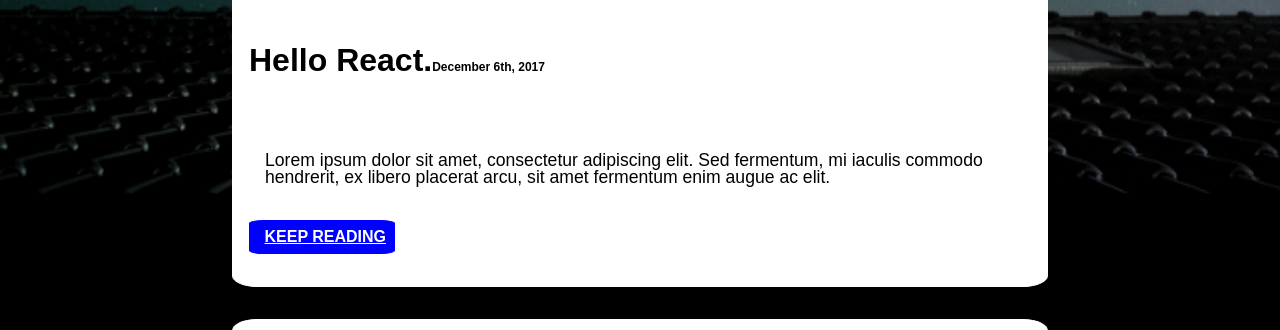
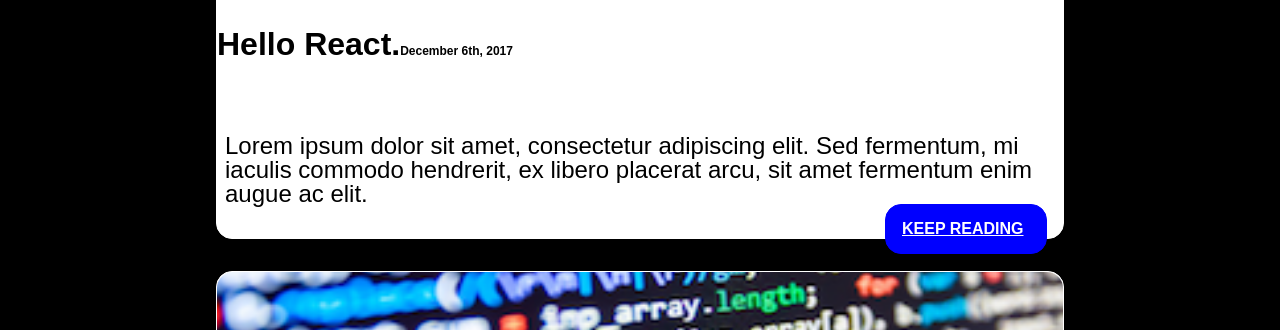
Before and after one commit to jfordnose64/portfolio, a website: page public/index.html in a window 1280 px wide. Shown: the part 845-1175 px from the top of the page. Drawn offline with Linux system fonts and the light colour scheme.

Commit message:
fixed border radius

```diff
--- a/public/index.html
+++ b/public/index.html
@@ -34,7 +34,7 @@
     </article>
     <section class="border_1">
       <nav class="image_border">
-        <img src="./images/code.png" alt="code" class="code" />
+        <img src="./images/react.png" alt="react" class="react" />
         <article class="header_img">
           <h1>
             Hello React.
@@ -49,7 +49,7 @@
         <p class="reading">KEEP READING</p>
       </nav>
       <nav class="image_border">
-        <img src="./images/react.png" alt="react" class="react" />
+        <img src="./images/code.png" alt="code" class="code" />
         <article class="header_img">
           <h1>Fizz Bizz.</h1>
           <h2 class="h2">November 15th, 2017</h2>
--- a/public/screen.css
+++ b/public/screen.css
@@ -41,8 +41,9 @@
   background-color: white;
   color: black;
   text-align: left;
-  border-radius: 2%;
+  border-radius: 1rem;
   height: 5rem;
+  padding: 1rem;
 }
 
 .head_1 {
@@ -52,11 +53,10 @@
 }
 
 .image_1 {
-  height: 5rem;
+  height: 20rem;
   width: auto;
   border: 0.00001px solid black;
   background-image: url('./images/night_sky.jpg');
-  height: 20rem;
 }
 
 li > img:hover {
@@ -80,28 +80,29 @@
 
 .border_1 {
   margin-bottom: 2rem;
-  padding: 2rem;
-  width: ;
+  padding: 1rem;
+  background-color: black;
 }
 .image_border {
   margin-top: 2rem;
   margin-bottom: 2rem;
-  border-radius: 3%;
-  padding: 1rem;
+  border-radius: 1rem;
+  padding: 0rem;
 }
 
 .reading {
   text-decoration: underline;
   font-weight: bold;
   color: white;
-  text-align: right;
-  justify-content: flex-end;
-  padding: 0.5rem;
+  padding: 1rem;
   border: 1px solid blue;
   background-color: blue;
   height: 1rem;
   width: 8rem;
-  border-radius: 10%;
+  border-radius: 1rem;
+  position: absolute;
+  right: 1rem;
+  bottom: -2rem;
 }
 .reading:hover {
   cursor: pointer;
@@ -111,11 +112,13 @@
 nav {
   color: white;
   text-align: left;
-  border: 1px solid white;
+  border: 0.0001rem solid white;
   background-color: white;
   margin-right: 12.5rem;
   margin-left: 12.5rem;
   color: black;
+  position: relative;
+  border-radius: 1rem;
 }
 
 article > h1 {
@@ -130,10 +133,12 @@
 .react {
   width: 100%;
   object-fit: cover;
-  height: 5rem;
+  height: 6rem;
   overflow: hidden;
   clip: rect(10, 10, 10, 10);
-  border-radius: 3%;
+  padding: 0rem;
+  border-top-left-radius: 1rem;
+  border-top-right-radius: 1rem;
 }
 
 .h2 {
@@ -145,10 +150,13 @@
   align-items: baseline;
 }
 
-.header-img,
+.header-img {
+  padding: 0.5rem;
+  font-size: 1.1rem;
+}
 .lorem {
-  padding: 1rem;
-  font-size: 1.1rem;
+  padding: 0.5rem;
+  font-size: 1.5rem;
 }
 
 .stay_con {
```
